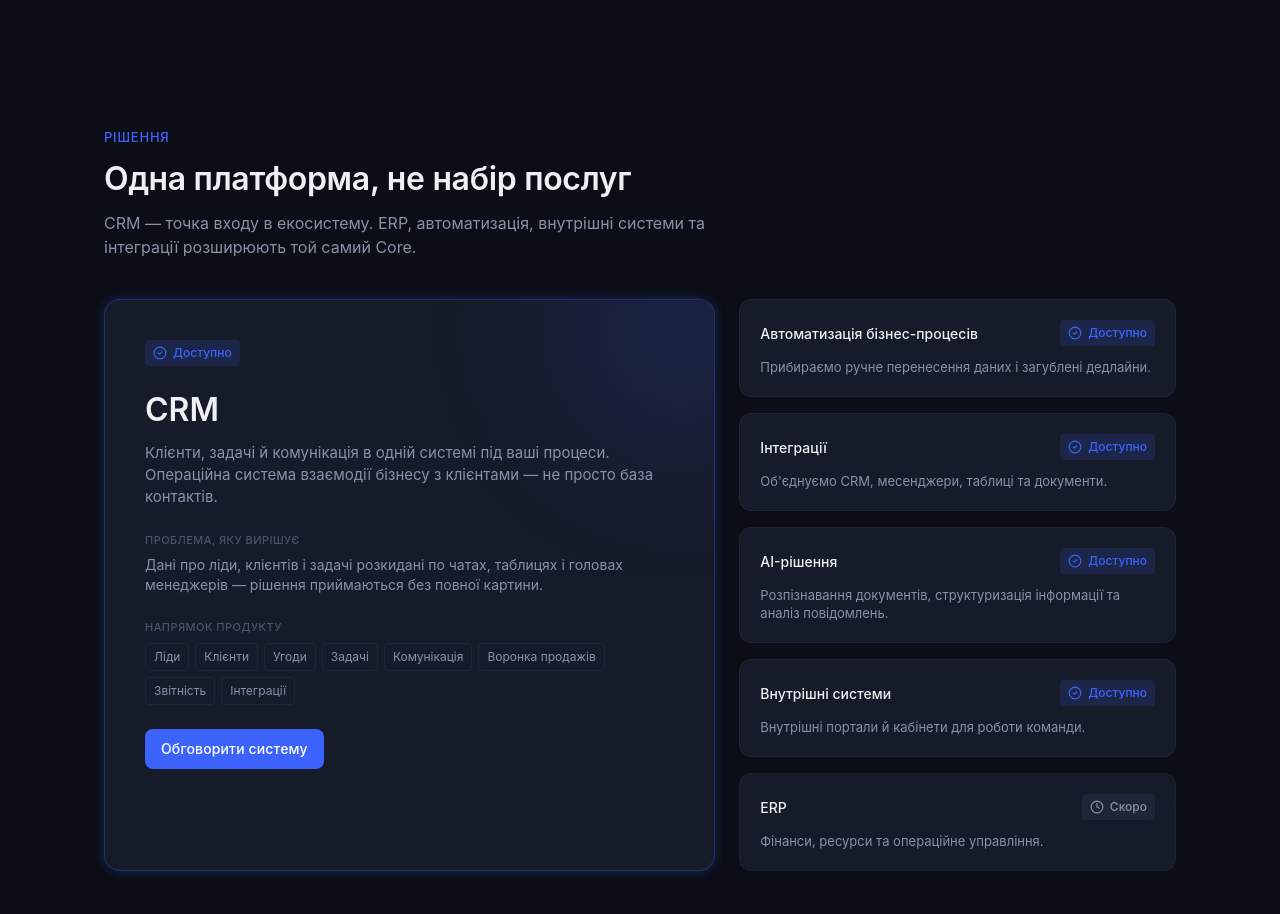
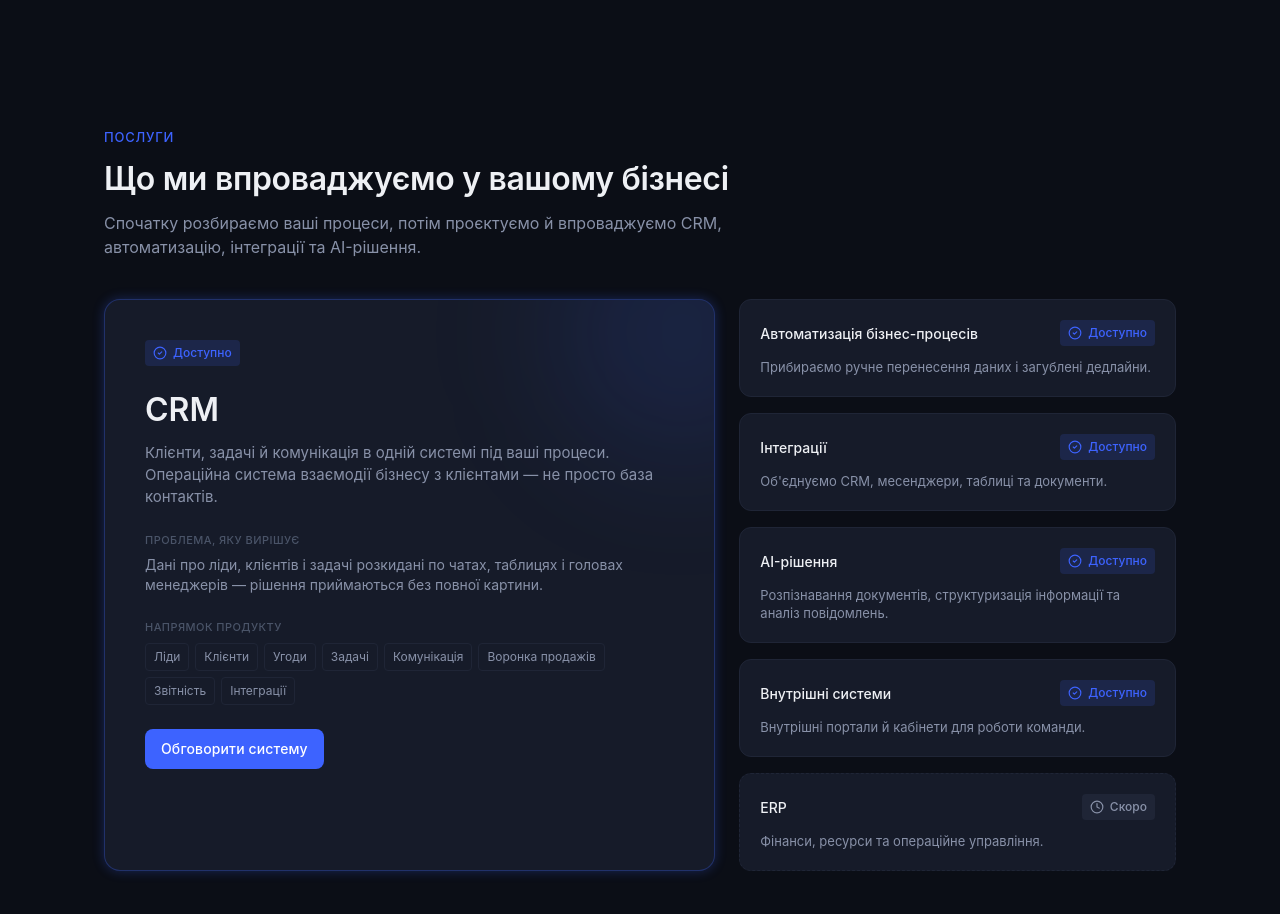
Before and after one commit to khmelyknazar/syncindustry, a Next.js app in the folder apps/marketing/: page / in a window 1280 px wide. Shown: the part 940-1854 px from the top of the page. Built offline with nearby package versions, Linux system fonts and the light colour scheme.

Commit message:
Update section heading and description in solutions.tsx

```diff
--- a/apps/marketing/src/features/solutions/solutions.tsx
+++ b/apps/marketing/src/features/solutions/solutions.tsx
@@ -16,9 +16,9 @@ export function Solutions() {
       <Container className="flex flex-col gap-10">
         <SectionHeading
           id={HEADING_ID}
-          eyebrow="Рішення"
-          title="Одна платформа, не набір послуг"
-          description="CRM — точка входу в екосистему. ERP, автоматизація, внутрішні системи та інтеграції розширюють той самий Core."
+          eyebrow="Послуги"
+          title="Що ми впроваджуємо у вашому бізнесі"
+          description="Спочатку розбираємо ваші процеси, потім проєктуємо й впроваджуємо CRM, автоматизацію, інтеграції та AI-рішення."
         />
         <SolutionsGrid />
       </Container>
```
